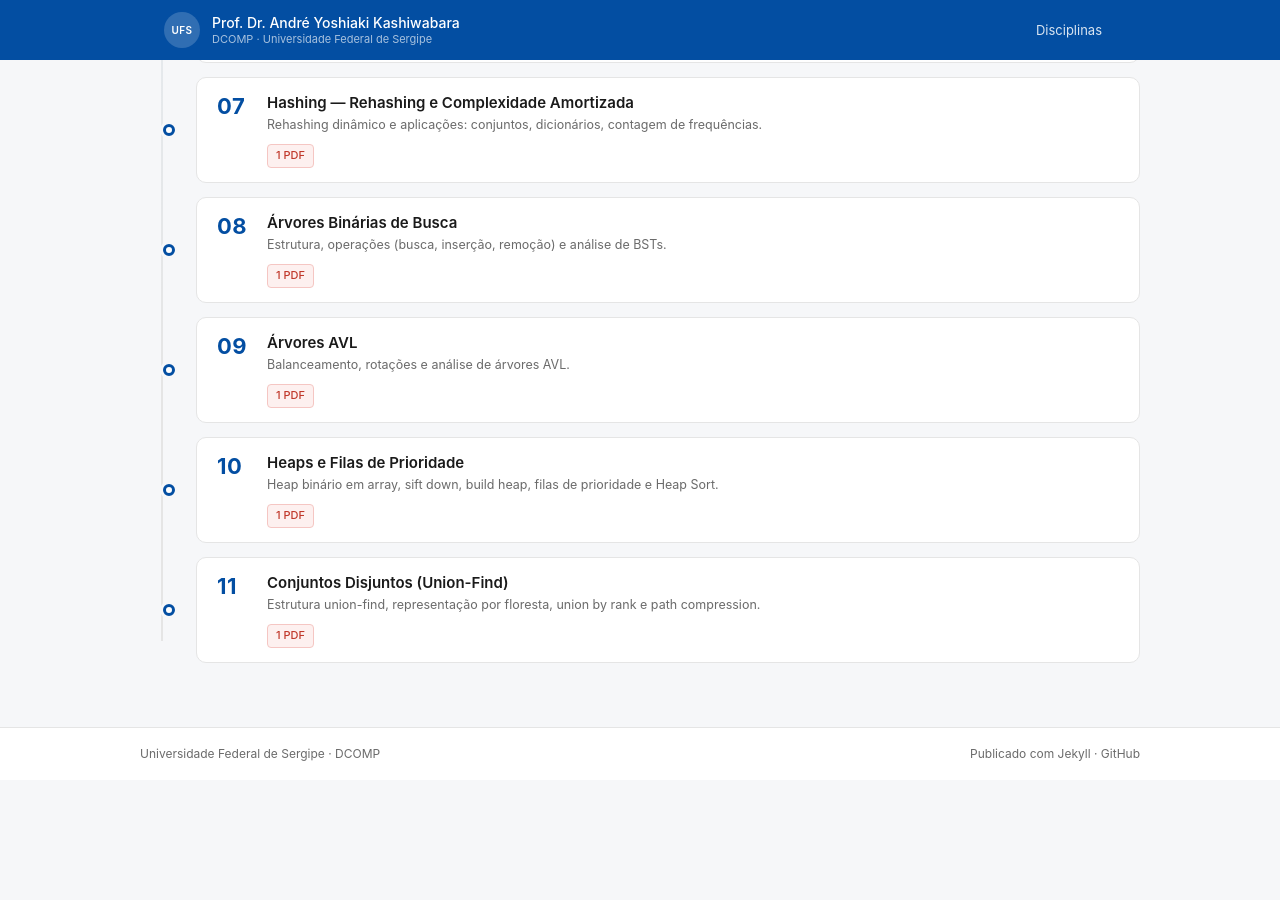
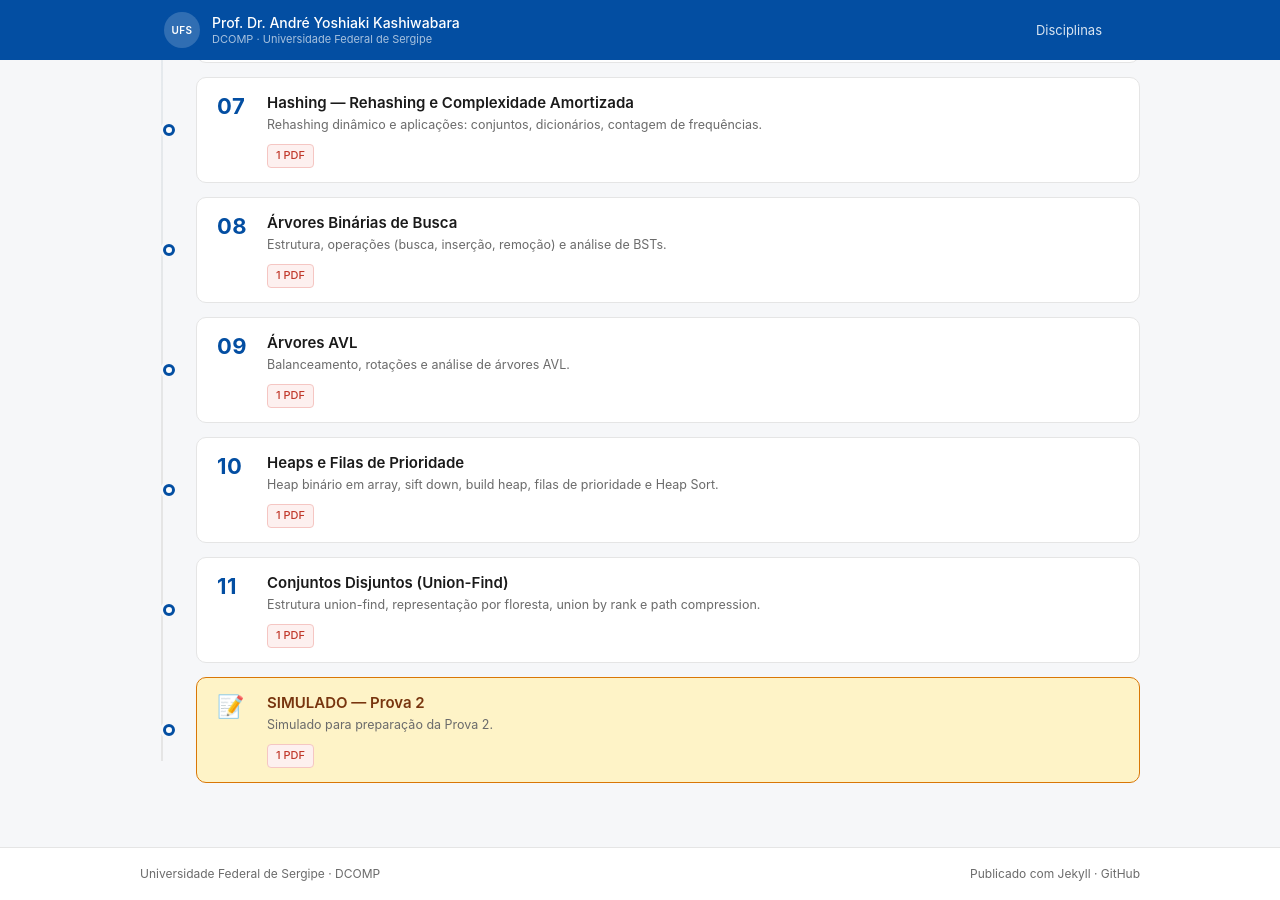
Before and after one commit to ayoshiaki/ufs-disciplinas, a Jekyll site: the page built from algoritmos/2026-1-T04/index.md, in a window 1280 px wide and 900 px high, scrolled down 877 px. Built offline with Jekyll 4.4.1, drawn with Linux system fonts in a browser that asks for light colours; before the commit the page ends 1657 px from its top, so only the background shows below that.

Commit message:
Adiciona simulado da Prova 2 em Algoritmos (T04)
Co-Authored-By: Claude Opus 4.8 (1M context) <noreply@anthropic.com>

```diff
--- a/algoritmos/2026-1-T04/index.md
+++ b/algoritmos/2026-1-T04/index.md
@@ -115,4 +115,13 @@ title: "COMP0497 — Algoritmos e Estruturas de Dados 1 — Turma 4 · 2026/1"
     </div>
   </a>
 
+  <a class="week-card" href="{{ 'algoritmos/2026-1-T04/simulado_prova2.pdf' | relative_url }}" style="background: #fef3c7; border-color: #d97706;">
+    <div class="week-num" style="color: #b45309;">📝</div>
+    <div class="week-body">
+      <div class="week-title" style="color: #78350f;">SIMULADO — Prova 2</div>
+      <div class="week-desc">Simulado para preparação da Prova 2.</div>
+      <div class="week-badges"><span class="week-badge pdf">1 PDF</span></div>
+    </div>
+  </a>
+
 </div>
```
Also changed, not shown: 1 other file.
